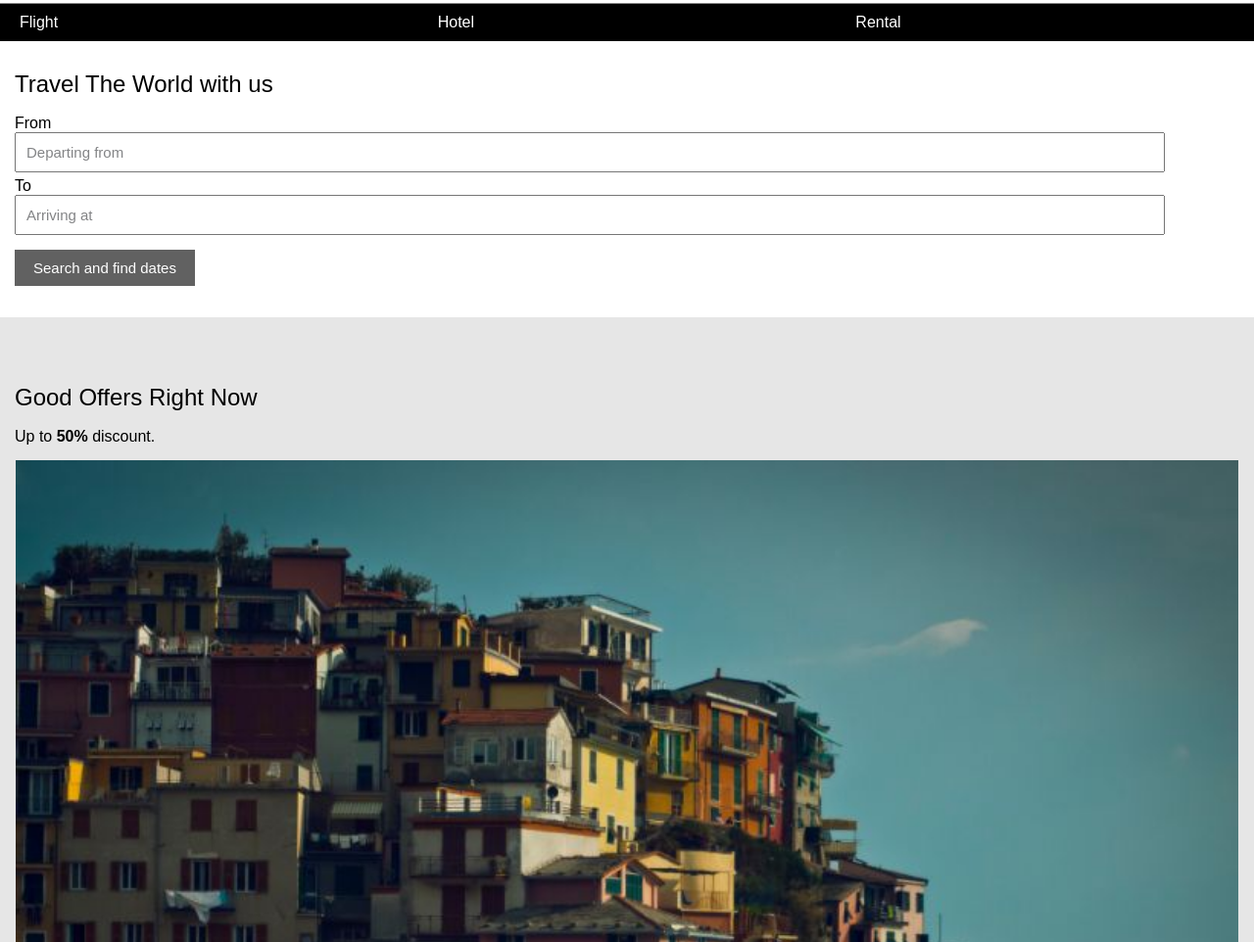
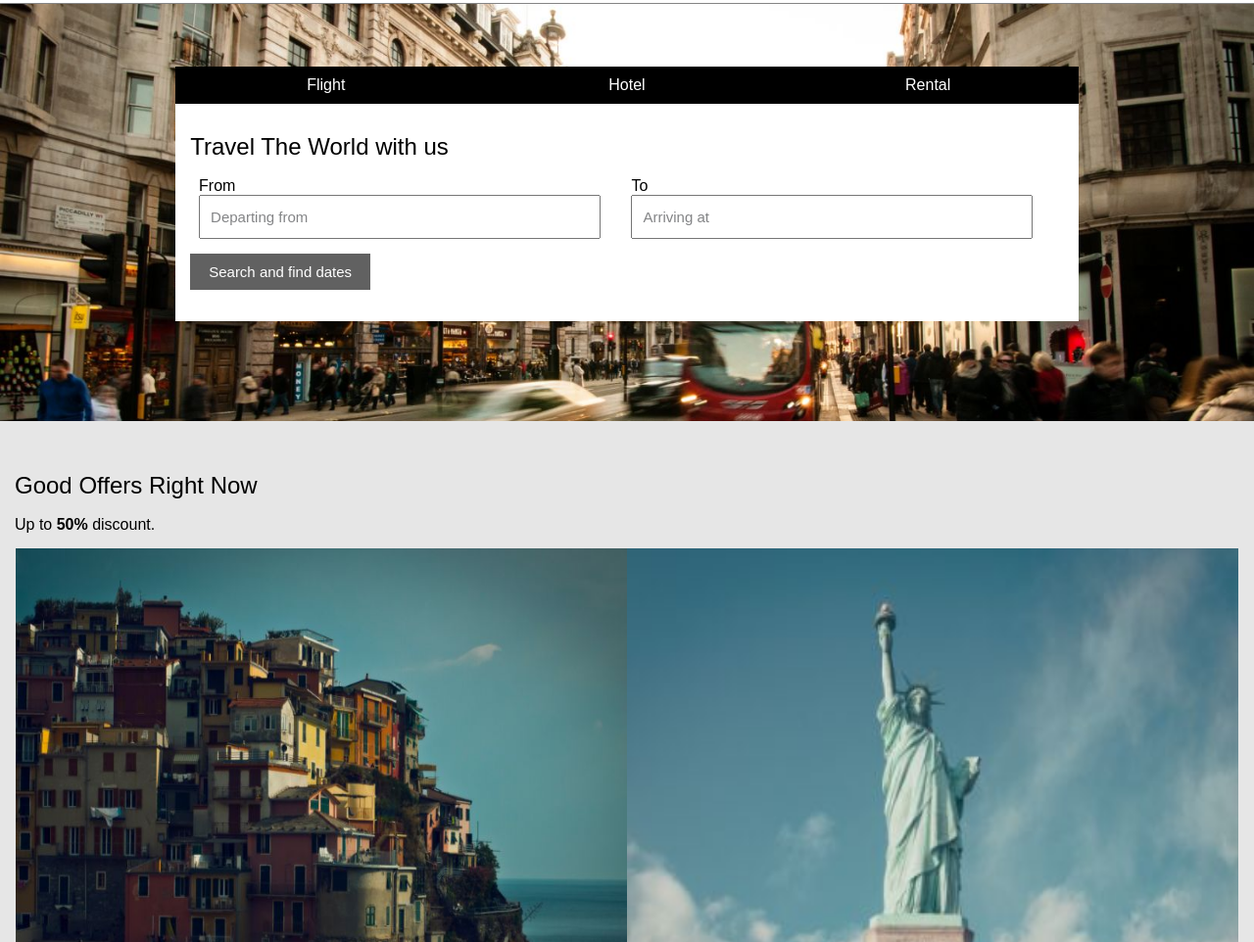
Before and after one commit to MateusMFernandes/Milhas, a plain HTML site: page index.html in a window 1280 px wide. Shown: the part 50-1012 px from the top of the page at 98% size. Drawn offline with Linux system fonts and the light colour scheme.

Commit message:
inserindo media query

```diff
--- /dev/null
+++ b/estilo/media_query.css
@@ -0,0 +1,46 @@
+@charset "UTF-8";
+ @media screen and (min-width: 450px){
+    form > input {
+        width: 94%;
+    }
+    div#contato > form > input {
+        margin-top: 3%;
+    }
+    @media screen and (min-width: 768px) {
+        nav > ul {
+            justify-content: space-around;
+        }
+        article {
+            padding: 5% 14% 8% 14%;
+            background-size: cover;
+            background-image: url(../imagens/london.jpg);
+        }
+        div#caixa > form > div{
+            display: inline-block;
+            width: 47%;
+            margin: 0% 1%;
+        }
+        div#caixa {
+            background-color: white;
+        }
+        h2 {
+            padding-top: 4%;
+        }
+        section {
+            display: grid;
+            grid-template-columns: 50% 50%;
+            grid-template-rows: 40%;
+        }
+        section > div:nth-child(n+2) {
+            grid-template-columns: 1fr;
+            grid-template-rows: 1fr;
+
+
+
+        }
+
+
+
+
+    }
+}
--- a/estilo/style.css
+++ b/estilo/style.css
@@ -17,17 +17,18 @@ nav > ul > li {
     font-weight: bold;
     color: #F44336;
 }
-header > article > ul {
+header > article > div#caixa > ul {
     display: flex;
     list-style: none;
 }
-header > article > ul > li {
+header > article > div#caixa > ul > li {
     width: 100%;
     padding: 10px 20px;
     color: white;
     background-color: rgb(0, 0, 0);
+    text-align: center;
 }
-header > article > ul > li:hover {
+header > article > div#caixa > ul > li:hover {
     color: white;
     background-color: #F44336;
 }
@@ -40,12 +41,12 @@ h1 {
 form {
     margin: 0px 15px;
 }
-form > input {
+.form {
     display: block;
     width: 92%;
     font-size: 15px;
     margin-bottom: 5px;
-    padding: 10px 10px;
+    padding: 12px 10px;
     color: #838486;
 }
 .botao {
--- a/index.html
+++ b/index.html
@@ -4,7 +4,9 @@
     <meta charset="UTF-8">
     <meta name="viewport" content="width=device-width, initial-scale=1.0">
     <title>Milhas</title>
-    <link rel="stylesheet" href="estilo/style.css">
+    <link rel="stylesheet" href="estilo/style.css" media="all">
+    <link rel="stylesheet" href="estilo/media_query.css">
+
 </head>
 <body>
     <nav>
@@ -15,26 +17,32 @@
     </nav>
     <header>
         <article>
+            <div id="caixa">
                 <ul>
                     <li>Flight</li>
                     <li>Hotel</li>
                     <li>Rental</li>
                 </ul>
-            <h1>Travel The World with us</h1>
-            <form>
-               <label for="from">From</label>
-               <input type="text" name="from" id="from" value="Departing from">
-               <label for="To">To</label>
-               <input type="text" name="To" id="To" value="Arriving at">
+             <h1>Travel The World with us</h1>
+             <form>
+               <div>
+                   <label for="from">From</label>
+                   <input type="text" name="from" id="from" value="Departing from" class="form">
+               </div>
+               <div>
+                   <label for="To">To</label>
+                   <input type="text" name="To" id="To" value="Arriving at" class="form">
+               </div>
                <button class="botao">Search and find dates</button>
-            </form>
+             </form>
+            </div>
         </article>
     </header>
     <main>
         <h2>Good Offers Right Now</h2>
         <p>Up to <strong>50%</strong> discount.</p>
         <section>
-            <div><img src="imagens/cinqueterre.jpg" alt="terre"><p>Cinque Terre</p></div>
+            <div id="terre"><img src="imagens/cinqueterre.jpg" alt="terre"><p>Cinque Terre</p></div>
             <div><img src="imagens/newyork.jpg" alt="new"><p>New York</p></div>
             <div><img src="imagens/sanfran.jpg" alt="sanfrancis"><p>San Francisco</p></div>
             <div><img src="imagens/pisa.jpg" alt="pisa"><p>Pisa</p></div>
@@ -63,7 +71,7 @@
                 <p>Join our newsletter</p>
                 <form >
                     <label for="mail">E-mail:</label>
-                    <input type="email" name="mail" id="mail" value="Your Email address">
+                    <input type="email" name="mail" id="mail" value="Your Email address" class="form">
                     <button type="submit">Subscribe</button>
                 </form>
             </div>
@@ -77,9 +85,9 @@
                 <li>Email: mail@gmail.com</li>
             </ul>
             <form>
-                <input type="text" name="Name" id="Name" value="Name">
-                <input type="text" name="E-mail" id="E-mail" value="E-mail">
-                <input type="text" name="Message" id="Message" value="Message">
+                <input type="text" name="Name" id="Name" value="Name" class="form">
+                <input type="text" name="E-mail" id="E-mail" value="E-mail" class="form">
+                <input type="text" name="Message" id="Message" value="Message" class="form">
                 <button class="botao">SEND MESSAGE</button>
             </form>
         </div>
```
Also changed, not shown: teste.html (added, +16 -0 lines).
